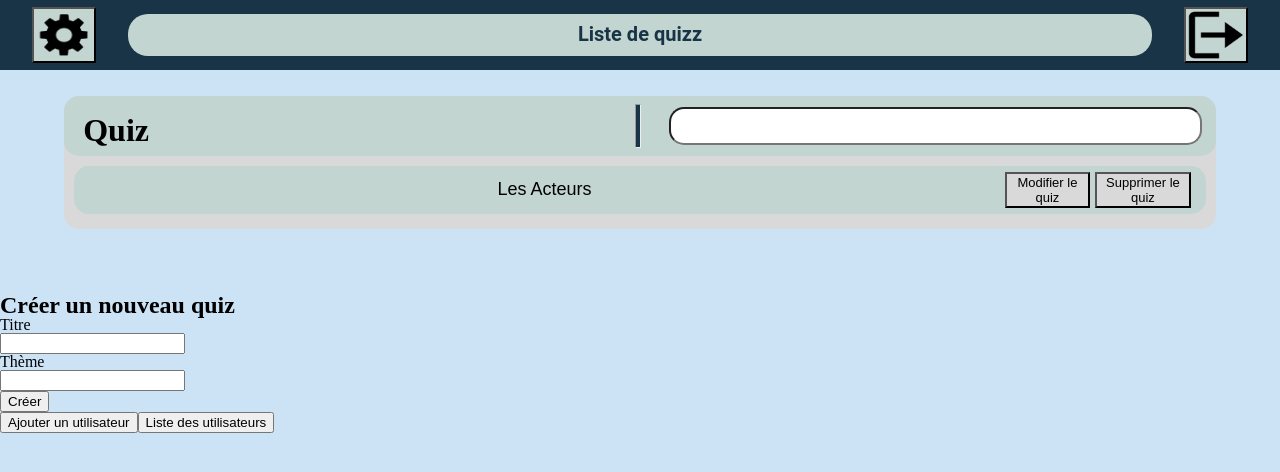
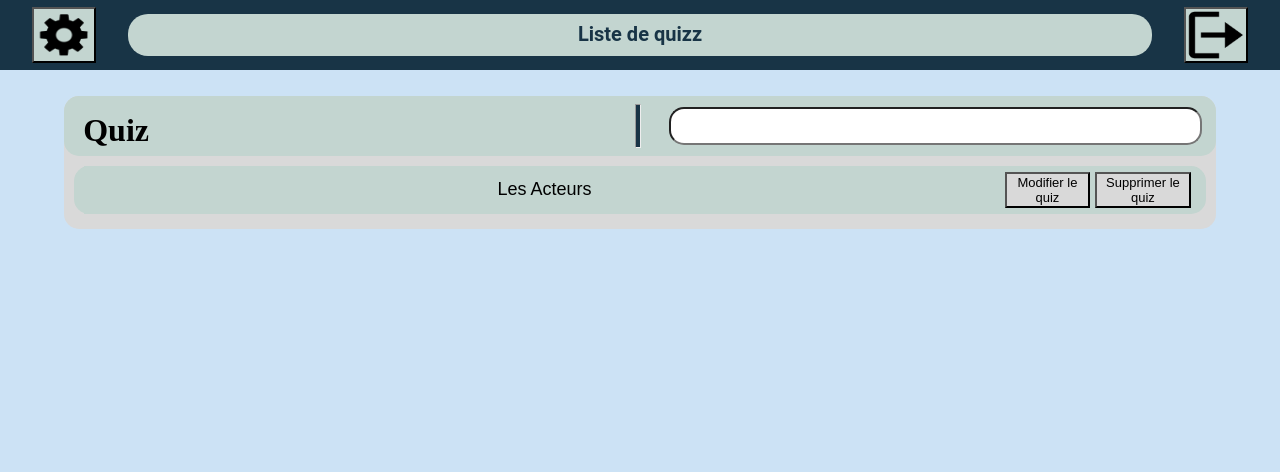
Before and after one commit to 2019-2020-ps6/2022-2023-ps6-poly-esprit, an Angular app in the folder front-end/: page /themes/1 in a window 1280 px wide. Shown: the top 472 px of the page. Built offline with nearby package versions, Linux system fonts and the light colour scheme.

Commit message:
cache les parametres admins

```diff
--- a/front-end/src/app/app-routing.module.ts
+++ b/front-end/src/app/app-routing.module.ts
@@ -25,9 +25,10 @@ const routes: Routes = [
   {path: 'user-create', component: AddUserComponent},
   {path: '', component: ThemeListDisplayComponentComponent},
   {path: 'themes/:idTheme', component: QuizListDisplayComponent },
-
+  {path: 'create-quiz', component: CreateQuizComponent}
 
 ];
+
 
 @NgModule({
     imports: [RouterModule.forRoot(routes)],
--- a/front-end/src/app/quiz-list-display/quiz-list-display.component.html
+++ b/front-end/src/app/quiz-list-display/quiz-list-display.component.html
@@ -22,11 +22,11 @@
   </ul>
 </div>
 
-<app-create-quiz></app-create-quiz>
+<!--<app-create-quiz></app-create-quiz>-->
 
-<a class="navigation" [routerLink]="['/user-create']">
-  <button>Ajouter un utilisateur</button>
-</a>
-<a class="navigation" [routerLink]="['/user-list']">
-  <button>Liste des utilisateurs</button>
-</a>
+<!--<a class="navigation" [routerLink]="['/user-create']">-->
+<!--  <button>Ajouter un utilisateur</button>-->
+<!--</a>-->
+<!--<a class="navigation" [routerLink]="['/user-list']">-->
+<!--  <button>Liste des utilisateurs</button>-->
+<!--</a>-->
--- a/front-end/src/service/theme.service.ts
+++ b/front-end/src/service/theme.service.ts
@@ -34,4 +34,8 @@ export class ThemeService {
         return throwError(`Theme with ID ${id} not found.`);
       }
     }
+
+    addTheme(name: String): void {
+
+    }
 }
```
Also changed, not shown: 1 other file (tests, documents, lock files or other folders).
